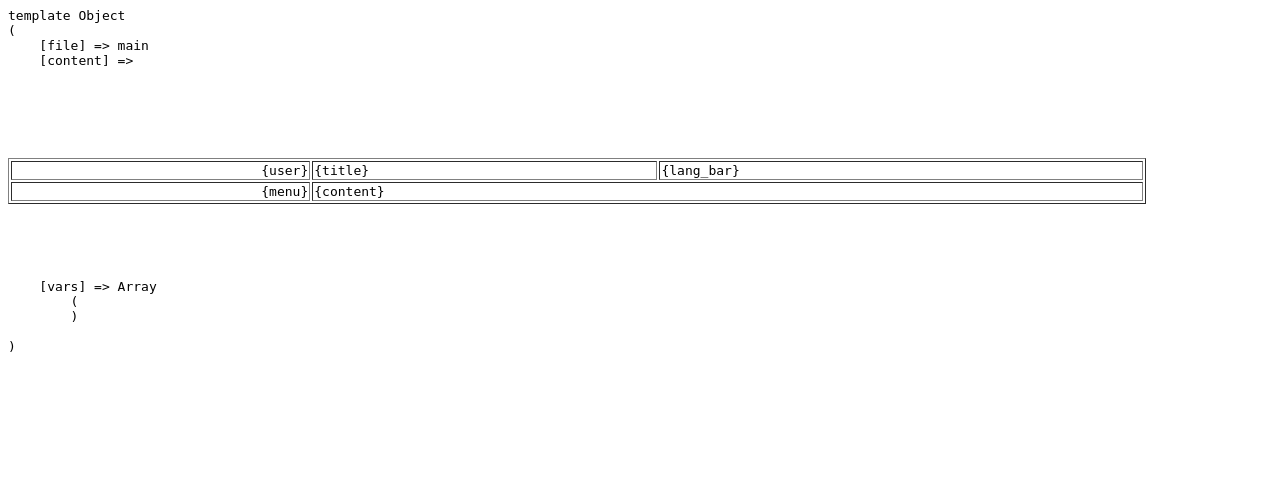
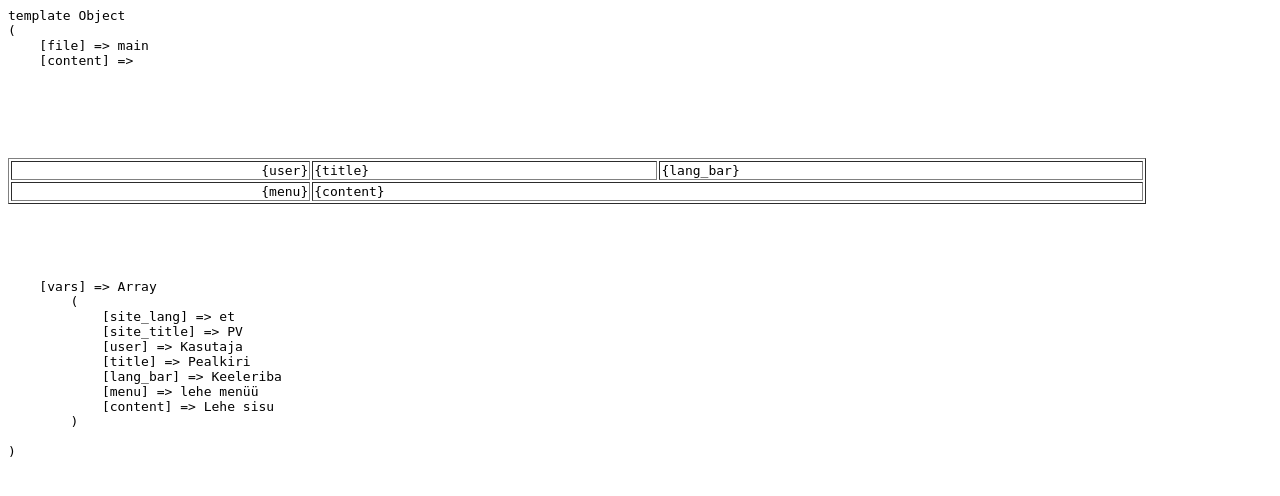
Before and after one commit to tarviliivak/oop, a PHP site: page / in a window 1280 px wide. Shown: the top 496 px of the page. Run offline with PHP 8.4, Linux system fonts and the light colour scheme.

Commit message:
Reaalsed väärtused määratud

```diff
--- a/index.php
+++ b/index.php
@@ -8,7 +8,15 @@
 require_once 'conf.php';
 
 $mainTmpl = new template('main');
-
+//
+$mainTmpl->set('site_lang', 'et');
+$mainTmpl->set('site_title', 'PV');
+$mainTmpl->set('user', 'Kasutaja');
+$mainTmpl->set('title', 'Pealkiri');
+$mainTmpl->set('lang_bar', 'Keeleriba');
+$mainTmpl->set('menu', 'lehe menüü');
+$mainTmpl->set('content', 'Lehe sisu');
+//väljastame objekti sisu test kujul
 echo '<pre>';
 print_r($mainTmpl);
 echo '</pre>';
```
